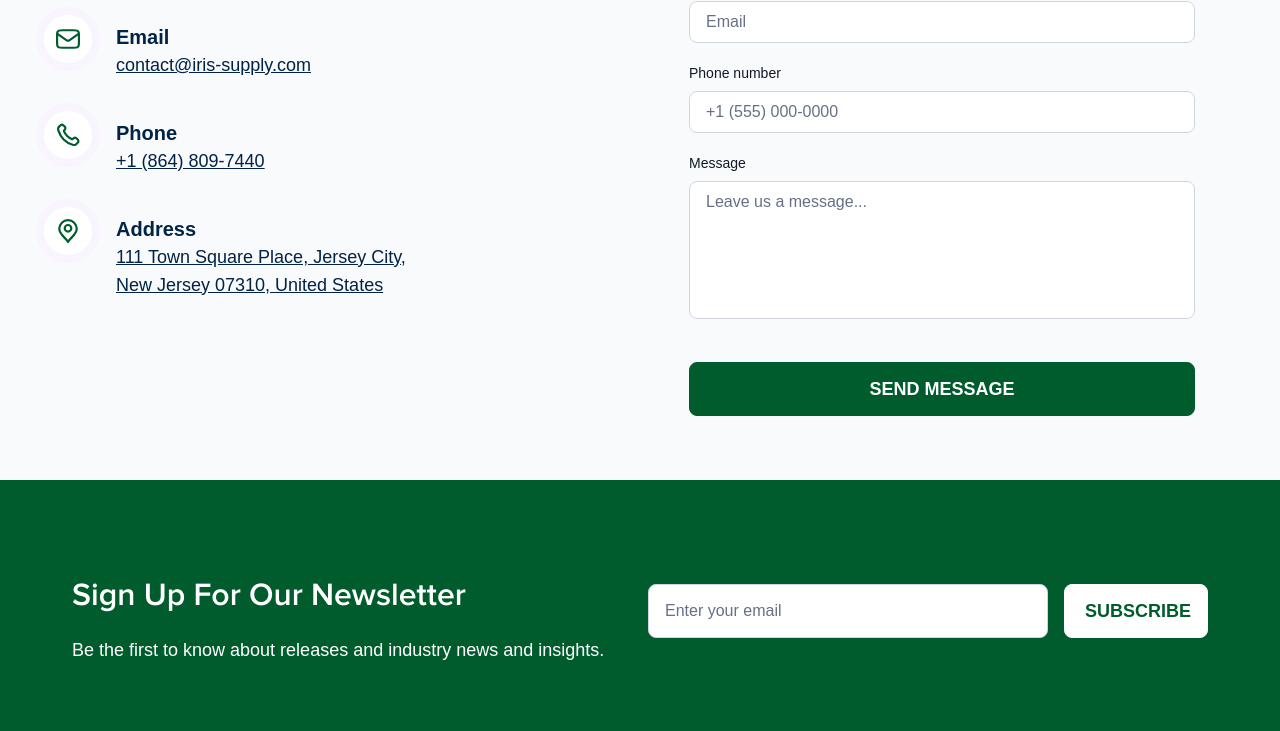
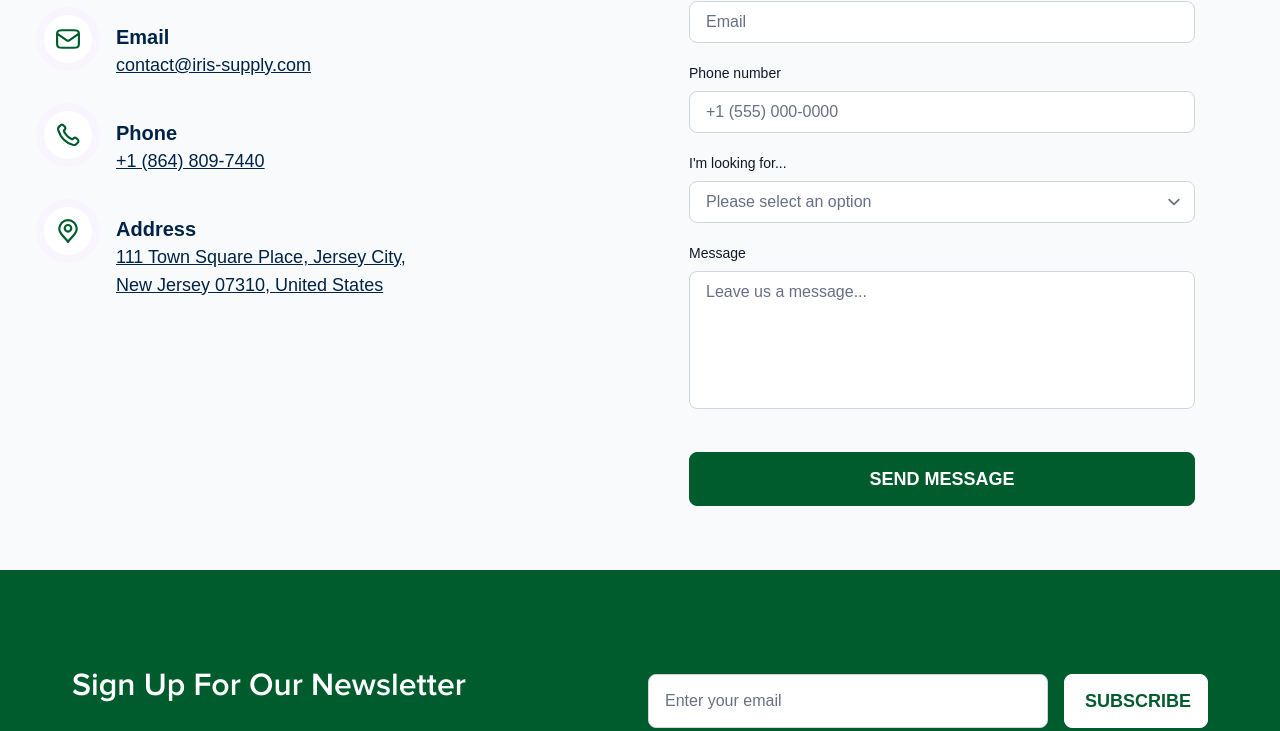
Before and after one commit to GoranUI/iris-supply, a website: page dist/index.html in a window 1280 px wide. Shown: the part 4775-5506 px from the top of the page. Drawn offline with Linux system fonts and the light colour scheme; a web font is replaced by a local one.

Commit message:
Added missing "I'm looking for..." input

```diff
--- a/dist/index.html
+++ b/dist/index.html
@@ -539,6 +539,20 @@
             </div>
 
             <div class="space-y-2">
+              <label for="im-looking-for" class="block font-schibsted font-medium text-sm text-label-gray leading-5">
+                I'm looking for...
+              </label>
+              <select name="im-looking-for" id="im-looking-for" required
+                class="bg-white border border-light-gray rounded-lg px-4 py-2 w-full font-schibsted font-normal text-normal invalid:text-placeholder-gray">
+                <option hidden disabled selected value>Please select an option</option>
+                <option value="pv-modules">PV Modules</option>
+                <option value="inverters">Inverters</option>
+                <option value="racking-system">Racking system</option>
+                <option value="something-else">Something else</option>
+              </select>
+            </div>
+
+            <div class="space-y-2">
               <label for="message"
                 class="block font-schibsted font-medium text-sm text-label-gray leading-5">Message</label>
               <textarea id="message" name="message" placeholder="Leave us a message..." rows="5"
```
Also changed, not shown: dist/styles.css.
